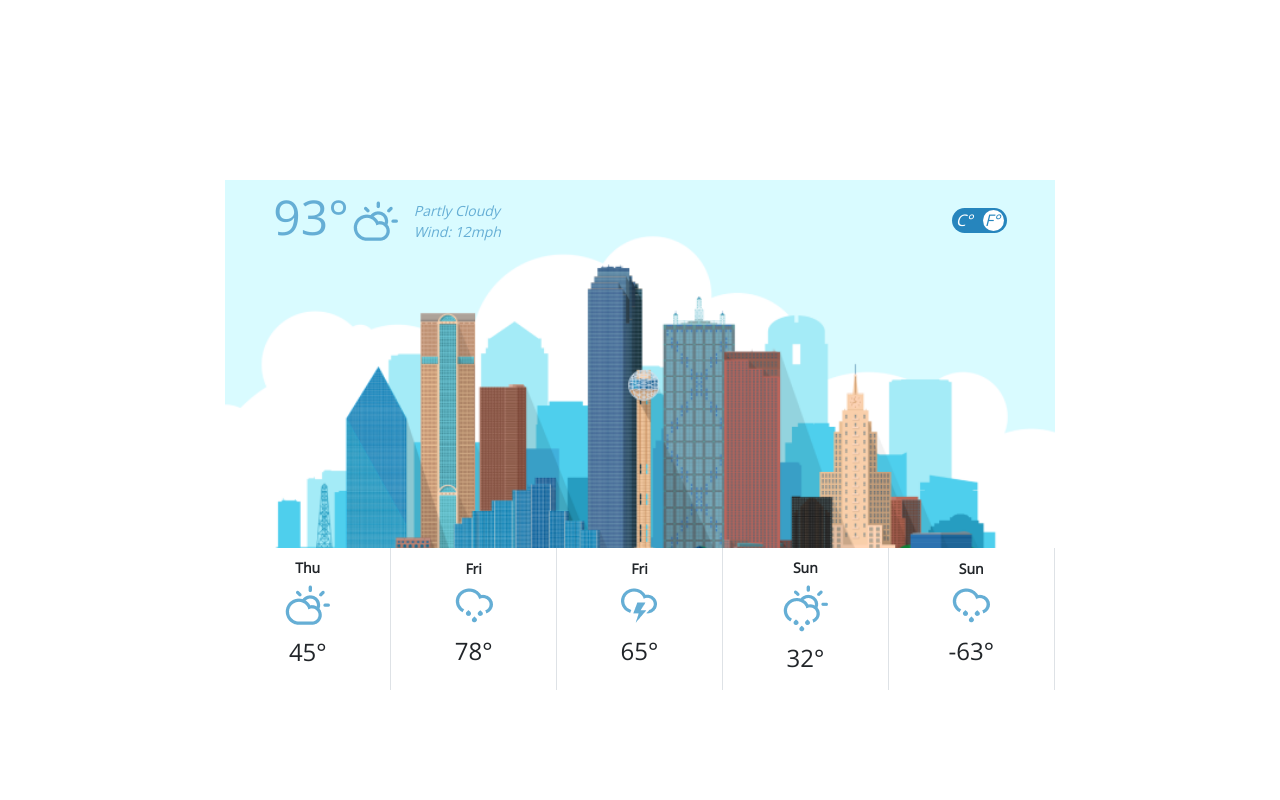
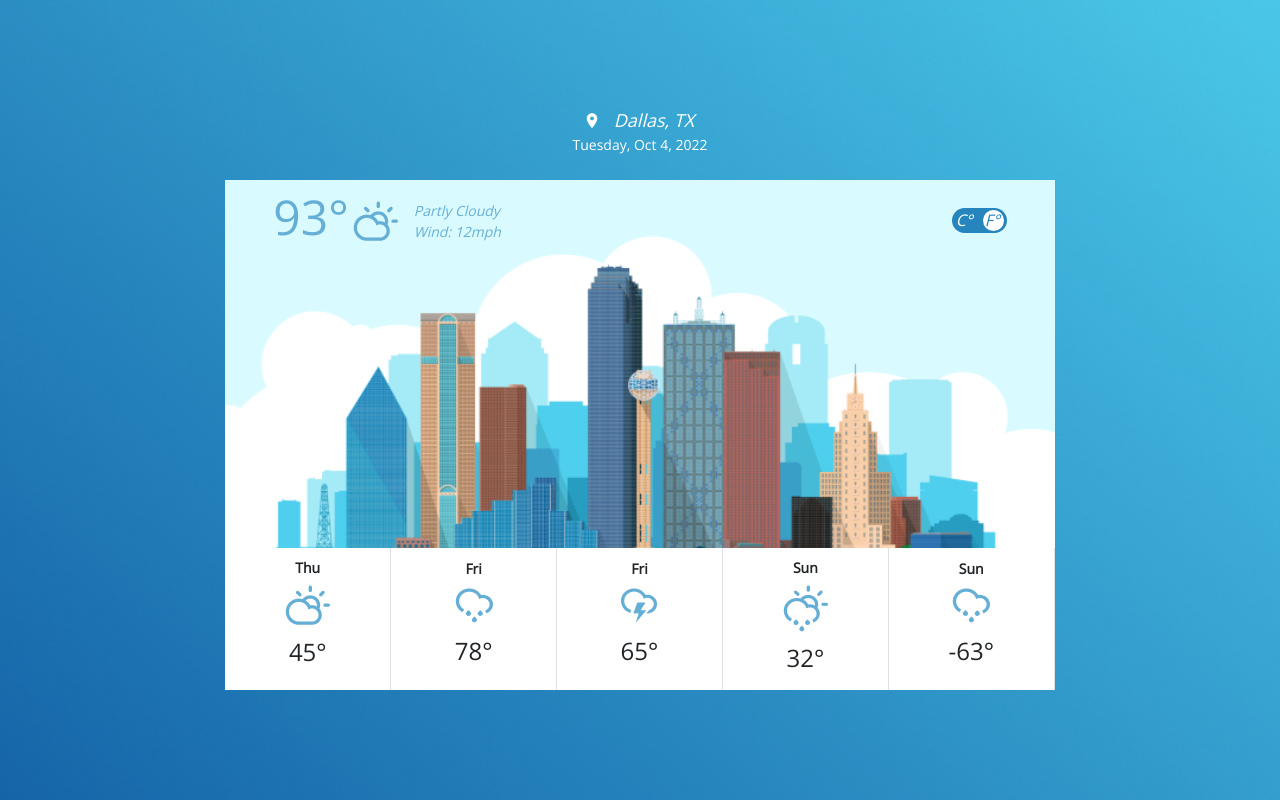
Before and after one commit to mattlaux/credera-weather-app, a React (Create React App) app: page / in a window 1280 px wide. Built offline with nearby package versions, Linux system fonts and the light colour scheme.

Commit message:
Add styling for App component

```diff
--- a/src/App.css
+++ b/src/App.css
@@ -1,38 +1,17 @@
-.App {
-  text-align: center;
+.mainBackground {
+  background-image: url("./media/background.png");
+  background-position: center;
+  background-repeat: no-repeat;
+  background-size: cover;
+  height: 100vh;
 }
 
-.App-logo {
-  height: 40vmin;
-  pointer-events: none;
+.mainBackground .location {
+  margin-top: 6rem;
 }
 
-@media (prefers-reduced-motion: no-preference) {
-  .App-logo {
-    animation: App-logo-spin infinite 20s linear;
+@media only screen and (min-width: 768px) {
+  .mainBackground .location {
+    margin-top: 0;
   }
 }
-
-.App-header {
-  background-color: #282c34;
-  min-height: 100vh;
-  display: flex;
-  flex-direction: column;
-  align-items: center;
-  justify-content: center;
-  font-size: calc(10px + 2vmin);
-  color: white;
-}
-
-.App-link {
-  color: #61dafb;
-}
-
-@keyframes App-logo-spin {
-  from {
-    transform: rotate(0deg);
-  }
-  to {
-    transform: rotate(360deg);
-  }
-}
```
Also changed, not shown: src/media/background.png (added).
